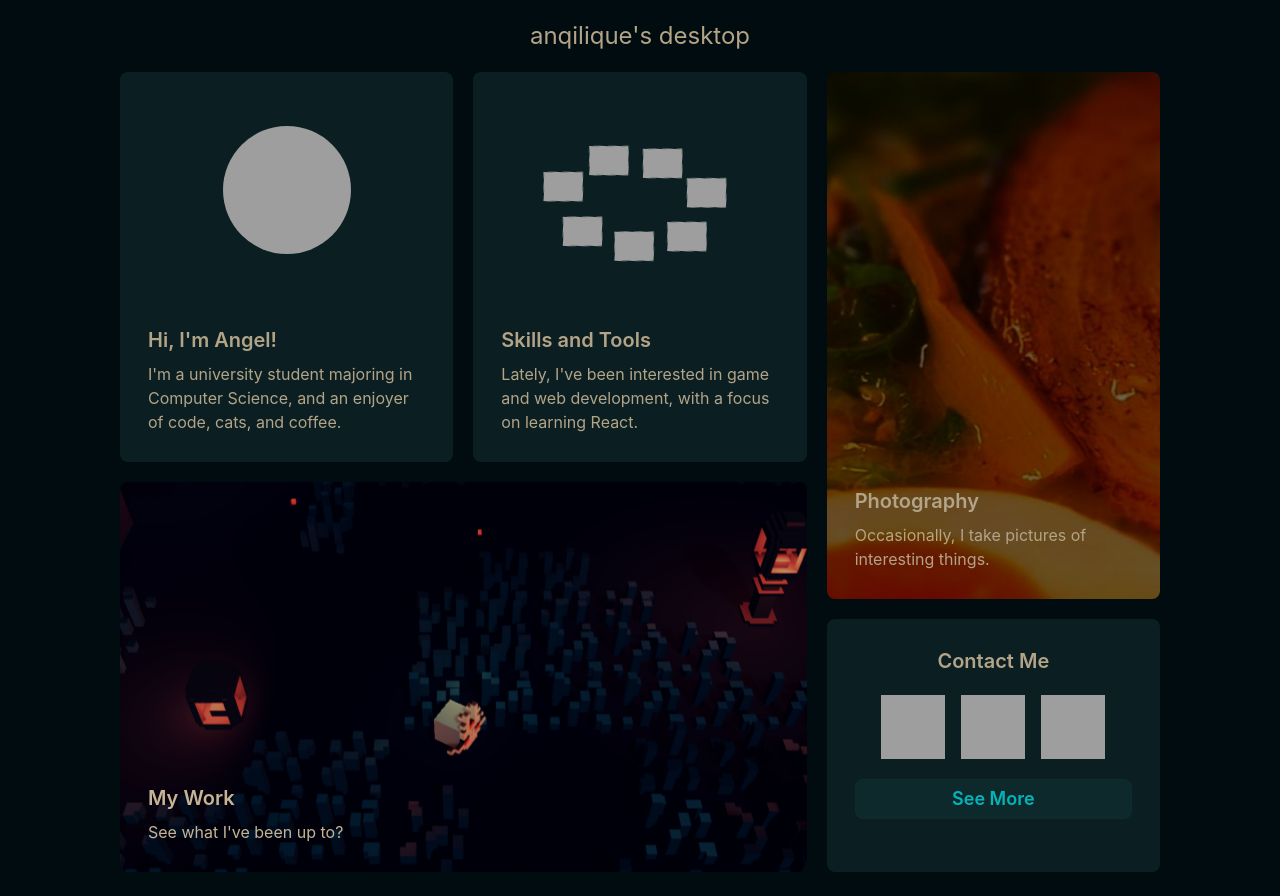
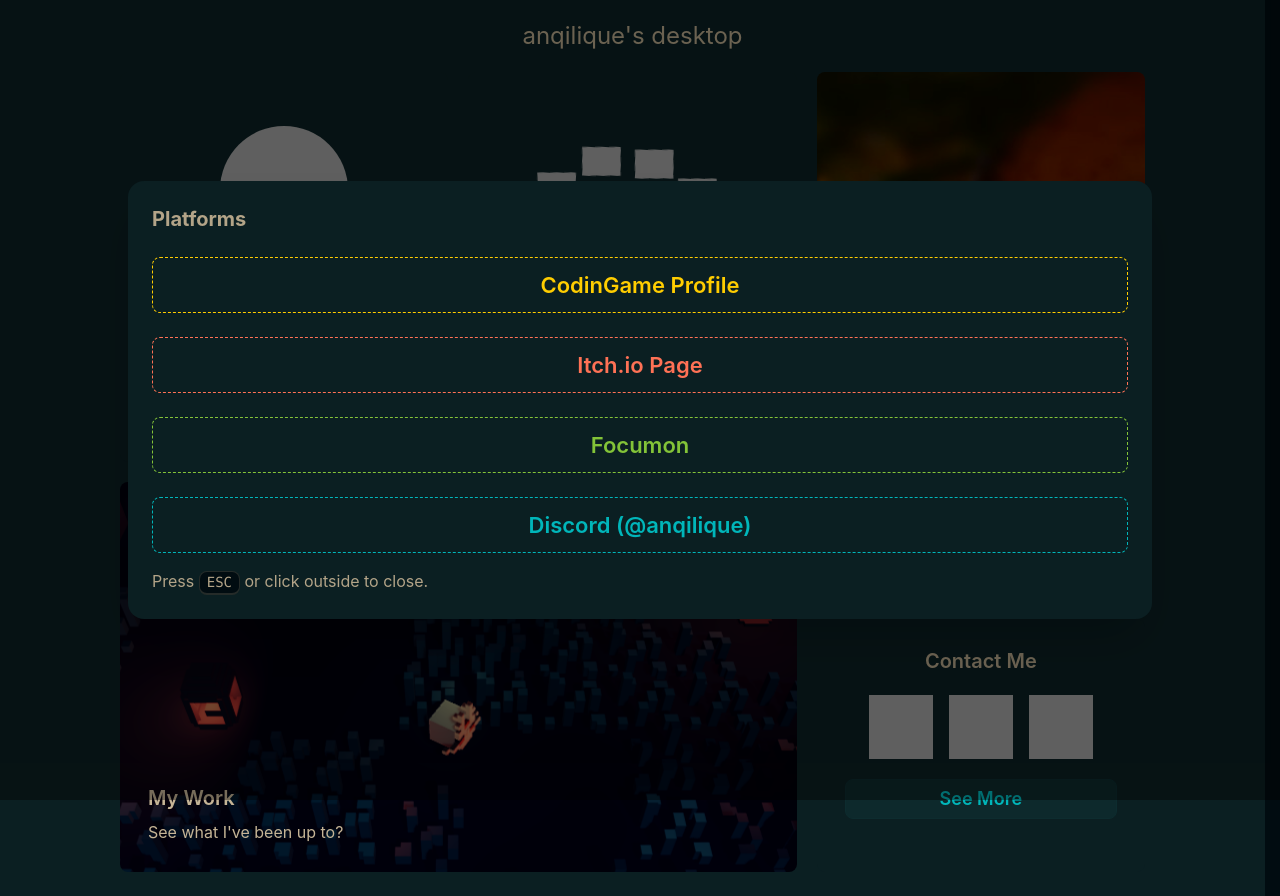
Before and after one commit to anqilique/anqilique.github.io, a React (Vite) app: page / in a window 1280 px wide. Both pictures are taken after a click on the button "See More". Built offline with nearby package versions, Linux system fonts and the light colour scheme; grey boxes are pictures that could not be loaded.

Commit message:
feat/finish contact modal

```diff
--- a/src/App.tsx
+++ b/src/App.tsx
@@ -1,4 +1,5 @@
 import "./App.css";
+import { useRef } from "react";
 import OrbitImages from "../components/OrbitImages.tsx";
 
 const images = [
@@ -12,6 +13,8 @@
 ];
 
 function App() {
+  const modalRef = useRef<HTMLDialogElement | null>(null);
+
   return (
     <div className="mx-2 mb-5 sm:mx-5 md:mx-20 xl:mx-30 h-180 md:h-200">
       <h1 className="text-2xl text-center my-5">anqilique's desktop</h1>
@@ -125,9 +128,59 @@
             </div>
 
             <div className="flex justify-center flex-col 2xl:mt-auto">
-              <button className="btn btn-soft btn-info btn-block text-lg transition-all duration-440 ease-in-out">
+              <button
+                className="btn btn-soft btn-info btn-block text-lg transition-all duration-440 ease-in-out"
+                onClick={() => modalRef.current?.showModal()}
+              >
                 See More
               </button>
+              <dialog
+                ref={modalRef}
+                id="contacts_modal"
+                className="modal modal-bottom sm:modal-middle"
+              >
+                <div className="modal-box sm:w-10/12 max-w-5xl">
+                  <h2 className="font-bold text-xl">Platforms</h2>
+                  <br />
+
+                  <div className="flex flex-col gap-6">
+                    <a
+                      href="https://www.codingame.com/profile/fd1e2576f7372ec6a889887a916abb9b3415326"
+                      target="_blank"
+                    >
+                      <button className="btn btn-warning btn-dash btn-block btn-lg xl:btn-xl">
+                        CodinGame Profile
+                      </button>
+                    </a>
+                    <a href="https://anqilique.itch.io/" target="_blank">
+                      <button className="btn btn-error btn-dash btn-block btn-lg xl:btn-xl">
+                        Itch.io Page
+                      </button>
+                    </a>
+                    <a
+                      href="https://www.focumon.com/focus_with/anqilique"
+                      target="_blank"
+                    >
+                      <button className="btn btn-success btn-dash btn-block btn-lg xl:btn-xl">
+                        Focumon
+                      </button>
+                    </a>
+                    <a href="https://discord.com/" target="_blank">
+                      <button className="btn btn-info btn-dash btn-block btn-lg xl:btn-xl">
+                        Discord (@anqilique)
+                      </button>
+                    </a>
+                  </div>
+
+                  <p className="pt-4 mt-auto">
+                    Press <kbd className="kbd kbd-md">ESC</kbd> or click outside
+                    to close.
+                  </p>
+                </div>
+                <form method="dialog" className="modal-backdrop">
+                  <button>Close Contacts</button>
+                </form>
+              </dialog>
             </div>
           </div>
         </div>
```
